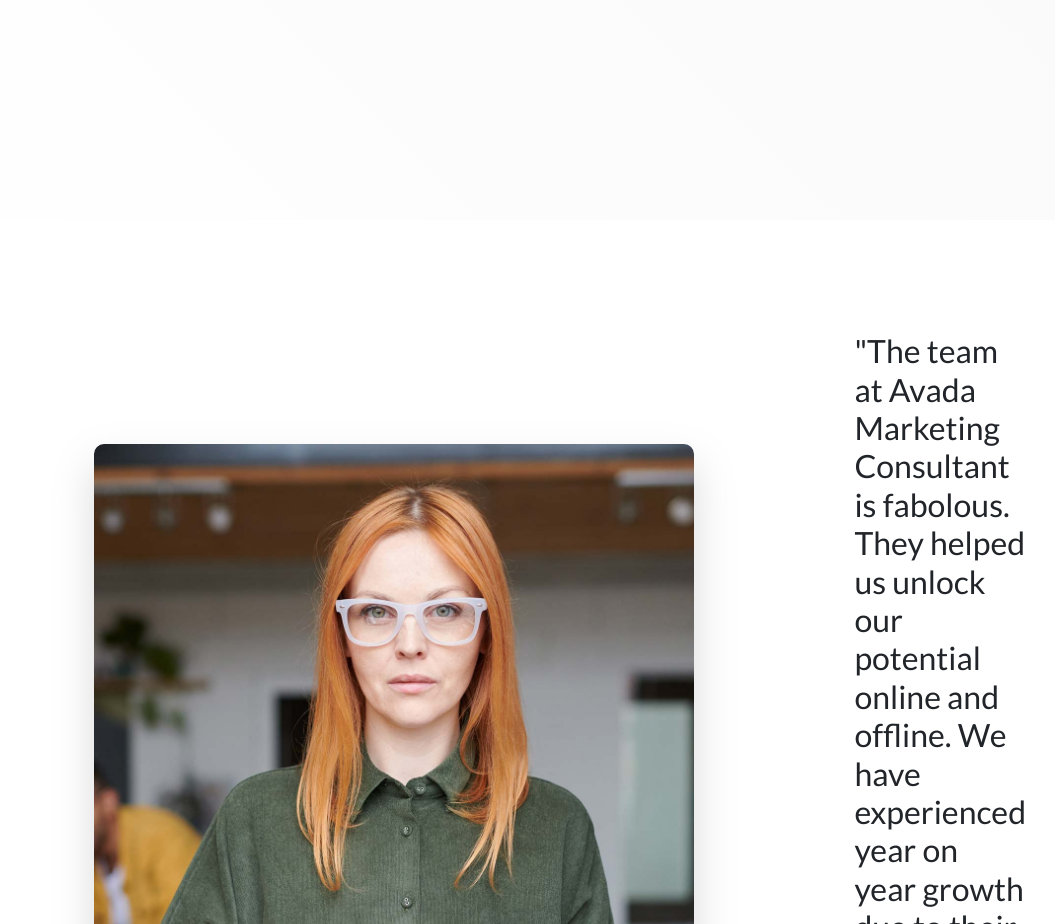
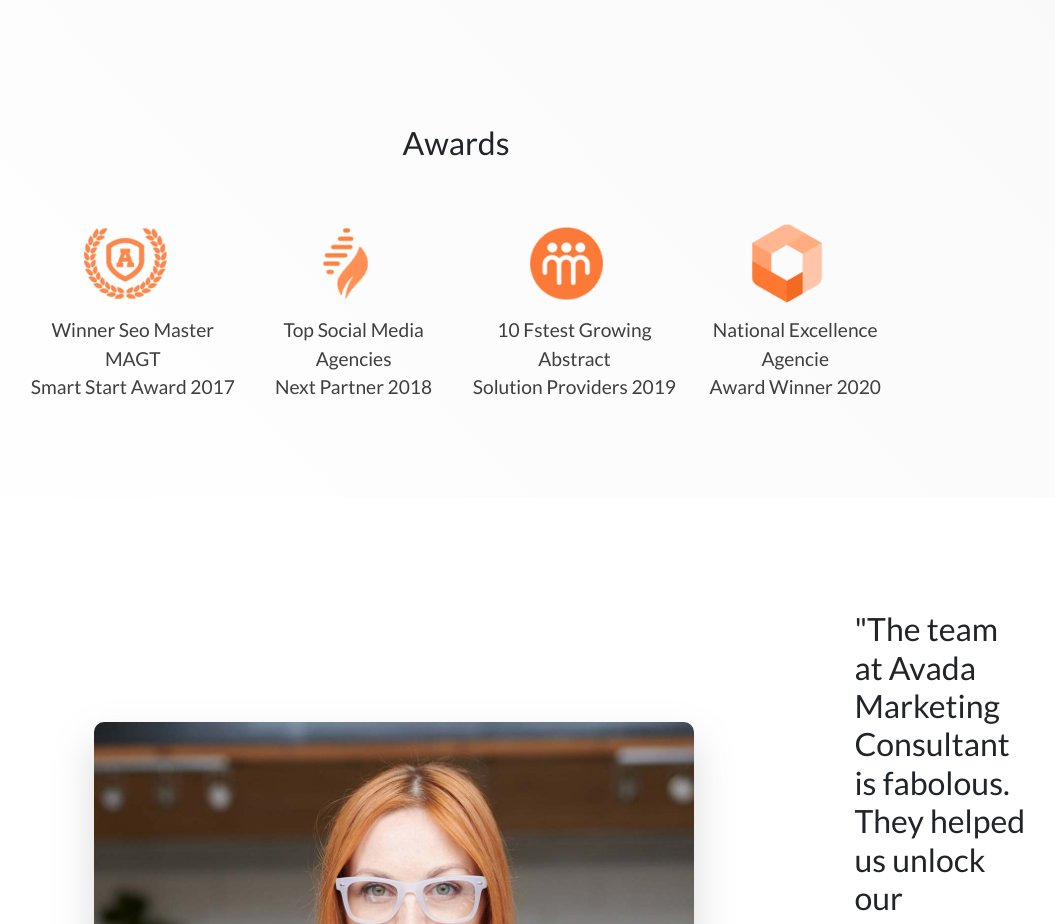
Before and after one commit to AngeloTripodi/proj-html-vuejs, a Vue app: page / in a window 1280 px wide. Shown: the part 7080-8004 px from the top of the page, without its empty margins (184-1239 px from the left). Built offline with nearby package versions, Linux system fonts and the light colour scheme.

Commit message:
Add Awards Section

```diff
--- /dev/null
+++ b/src/components/OurAwards.vue
@@ -0,0 +1,64 @@
+<script>
+import SingleAward from './SingleAward.vue';
+
+
+export default {
+    props: {
+        singleStrenght: {
+            type: Object,
+        }
+    },
+    data() {
+        return {
+            awardsList: [
+                {
+                    img: "award-a",
+                    title: "Winner Seo Master MAGT",
+                    where: "Smart Start Award 2017"
+                },
+                {
+                    img: "award-b",
+                    title: "Top Social Media Agencies",
+                    where: "Next Partner 2018"
+                },
+                {
+                    img: "award-c",
+                    title: "10 Fstest Growing Abstract",
+                    where: "Solution Providers 2019"
+                },
+                {
+                    img: "award-d",
+                    title: "National Excellence Agencie",
+                    where: "Award Winner 2020"
+                },
+            ]
+        };
+    },
+    methods: {},
+    components: { SingleAward }
+}
+</script>
+
+<template>
+
+    <section class="awardsSection text-center">
+        <div>
+            <h2>
+                Awards
+            </h2>
+        </div>
+        <div class="d-flex justify-content-between">
+            <SingleAward v-for="award in awardsList" :awardElement="award" />
+        </div>
+
+    </section>
+
+</template>
+
+<style lang="scss" scoped>
+@use '../styles/partials/variables' as *;
+
+h2 {
+    margin-bottom: 3rem;
+}
+</style>
--- /dev/null
+++ b/src/components/SingleAward.vue
@@ -0,0 +1,56 @@
+<script>
+import { store } from '../store';
+
+export default {
+    props: {
+        awardElement: {
+            type: Object,
+        }
+    },
+
+    data() {
+        return {
+            store,
+        }
+    },
+    methods: {
+
+    },
+
+}
+</script>
+
+<template>
+
+    <div class="awardContainer">
+        <div class="iconBox">
+            <img :src="store.getImgPathPng(awardElement.img)" :alt="awardElement.img" class=" w-50">
+        </div>
+        <div class="textSection">
+            <p>
+                {{ awardElement.title }}
+            </p>
+            <p>
+                {{ awardElement.where }}
+            </p>
+        </div>
+
+
+    </div>
+
+</template>
+
+<style lang="scss" scoped>
+@use '../styles/partials/variables' as *;
+
+.textSection {
+
+    margin-left: 1rem;
+
+    p {
+        font-size: 1.2rem;
+        color: rgb(62, 62, 62);
+    }
+
+}
+</style>
--- a/src/components/WhyUsComponent.vue
+++ b/src/components/WhyUsComponent.vue
@@ -1,4 +1,5 @@
 <script>
+import OurAwards from './OurAwards.vue';
 import OurSkill from './OurSkill.vue';
 import WorkWithUsComponent from './WorkWithUsComponent.vue';
 
@@ -14,7 +15,8 @@ export default {
 
     components: {
         WorkWithUsComponent,
-        OurSkill
+        OurSkill,
+        OurAwards
     }
 
 
@@ -27,6 +29,7 @@ export default {
         <div class="my_container">
             <WorkWithUsComponent />
             <OurSkill />
+            <OurAwards />
         </div>
 
     </section>
```
